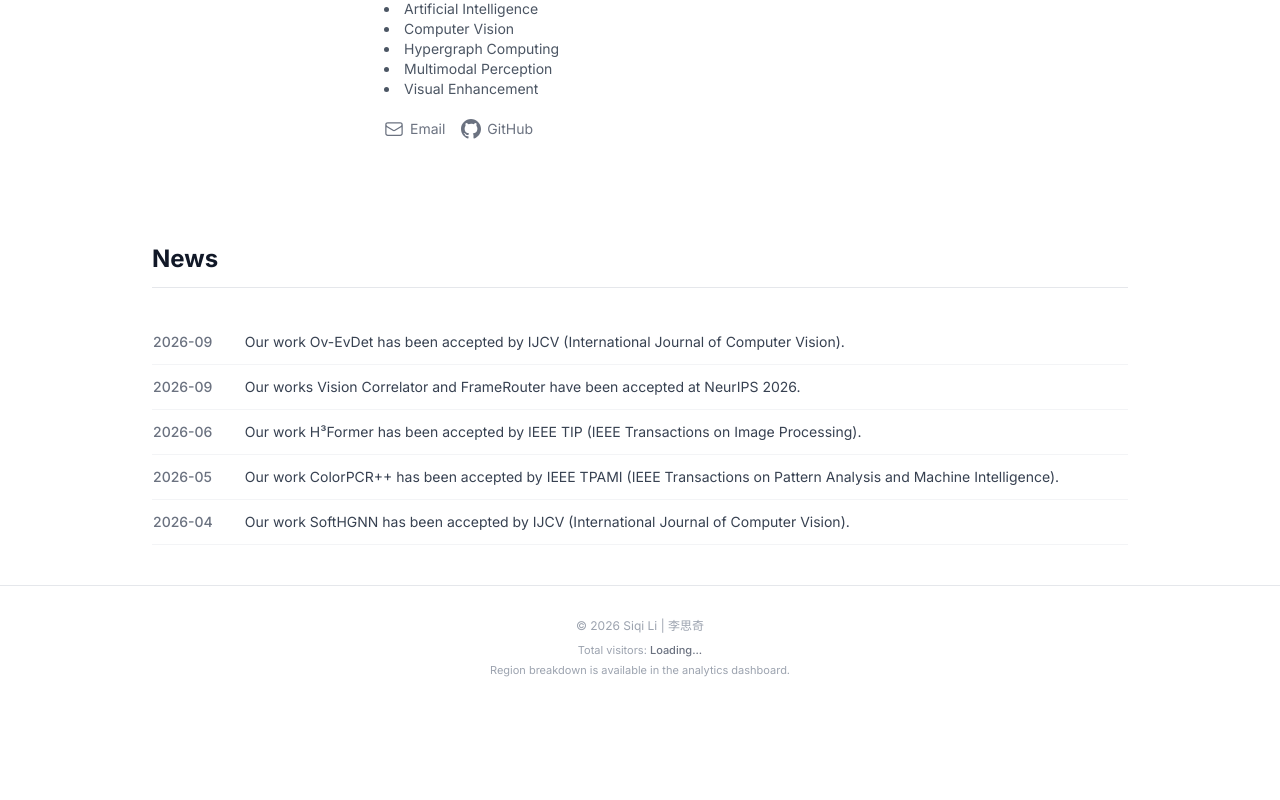
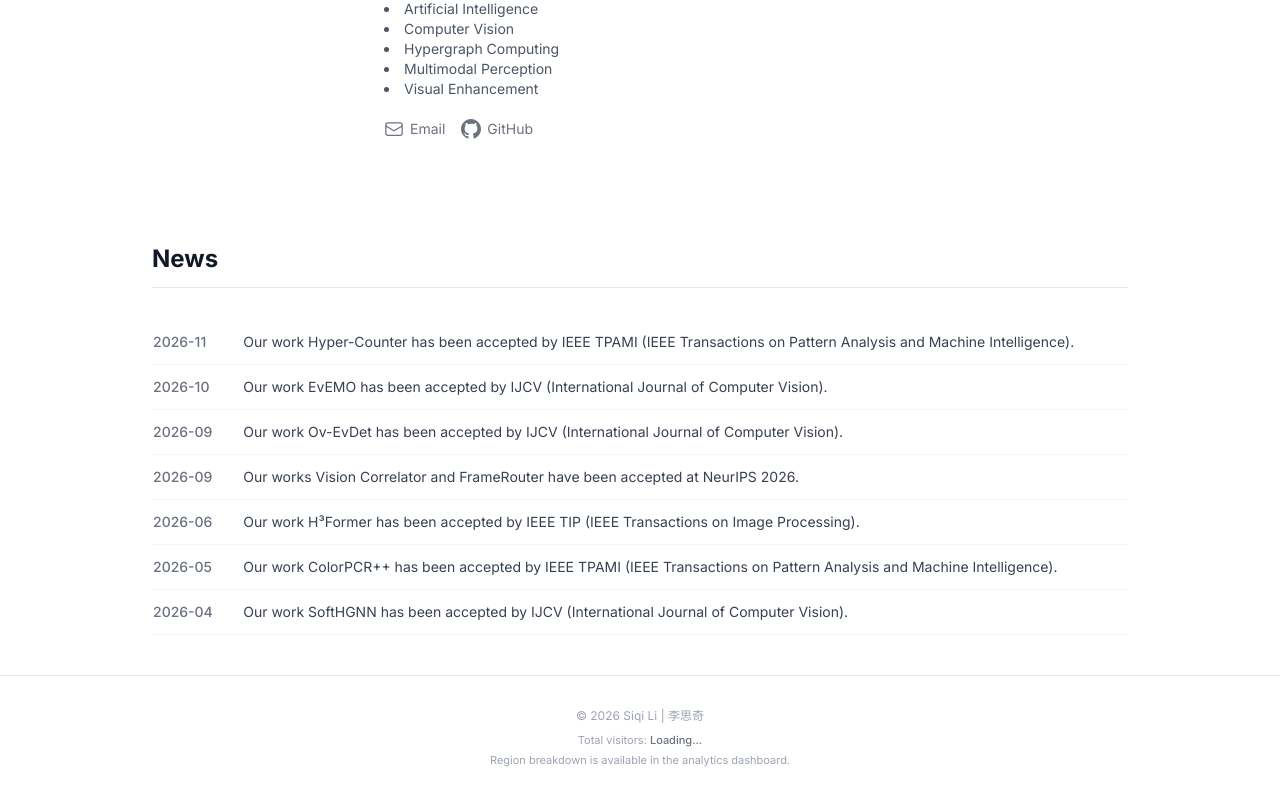
Before and after one commit to lisiqi19971013/homepage, a Next.js app: page /homepage/ in a window 1280 px wide. Shown: the part 653-1453 px from the top of the page. Before the commit the page ends 1363 px from the top, so only its background shows below. Built offline with nearby package versions, Linux system fonts and the light colour scheme.

Commit message:
Add October and November 2026 news

```diff
--- a/data/news.ts
+++ b/data/news.ts
@@ -7,6 +7,20 @@ export interface NewsItem {
 }
 
 export const news: NewsItem[] = [
+  {
+    date: "2026-11",
+    content: {
+      zh: "我们的工作 Hyper-Counter 被 IEEE TPAMI (IEEE Transactions on Pattern Analysis and Machine Intelligence) 录用。",
+      en: "Our work Hyper-Counter has been accepted by IEEE TPAMI (IEEE Transactions on Pattern Analysis and Machine Intelligence).",
+    },
+  },
+  {
+    date: "2026-10",
+    content: {
+      zh: "我们的工作 EvEMO 被 IJCV (International Journal of Computer Vision) 录用。",
+      en: "Our work EvEMO has been accepted by IJCV (International Journal of Computer Vision).",
+    },
+  },
   {
     date: "2026-09",
     content: {
```
